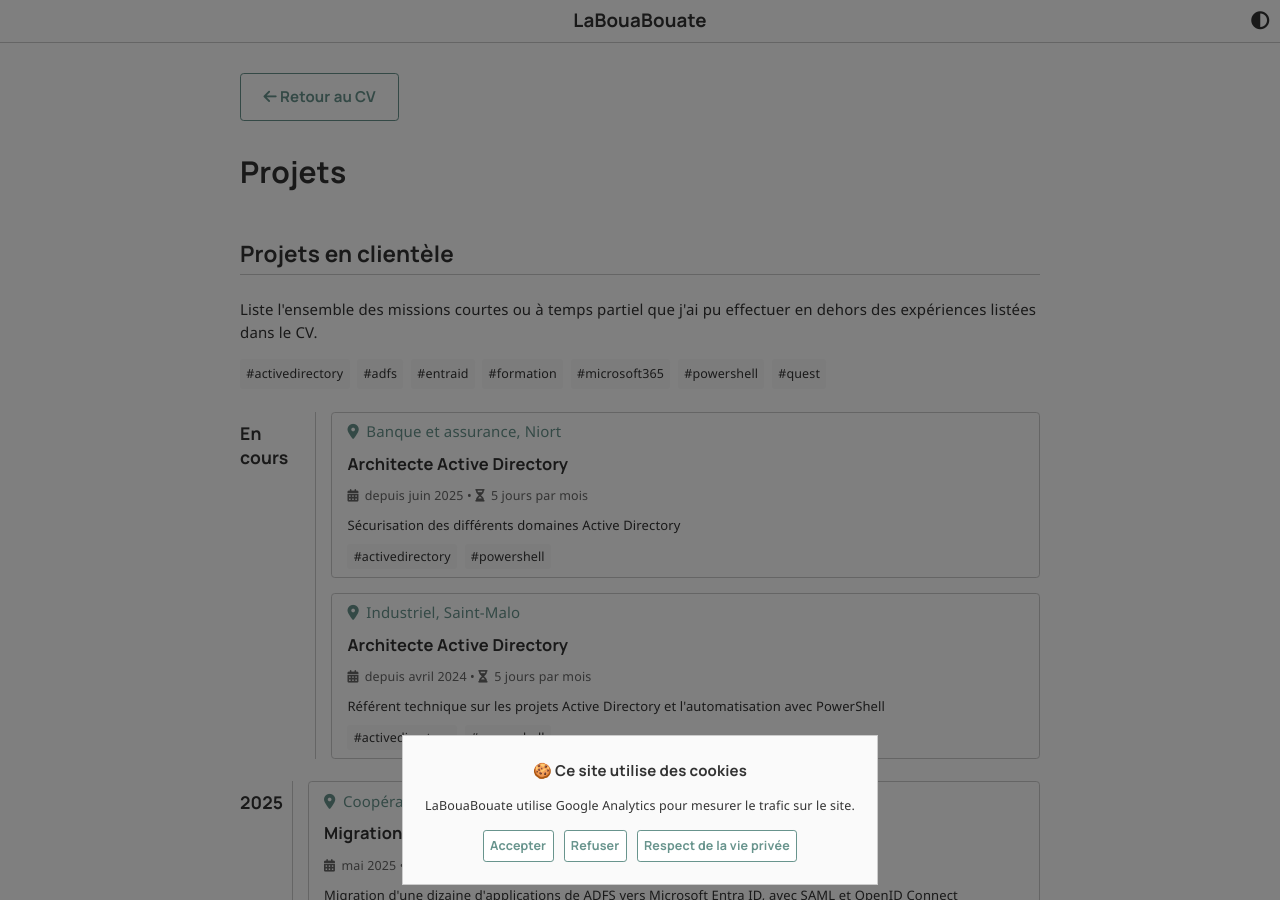
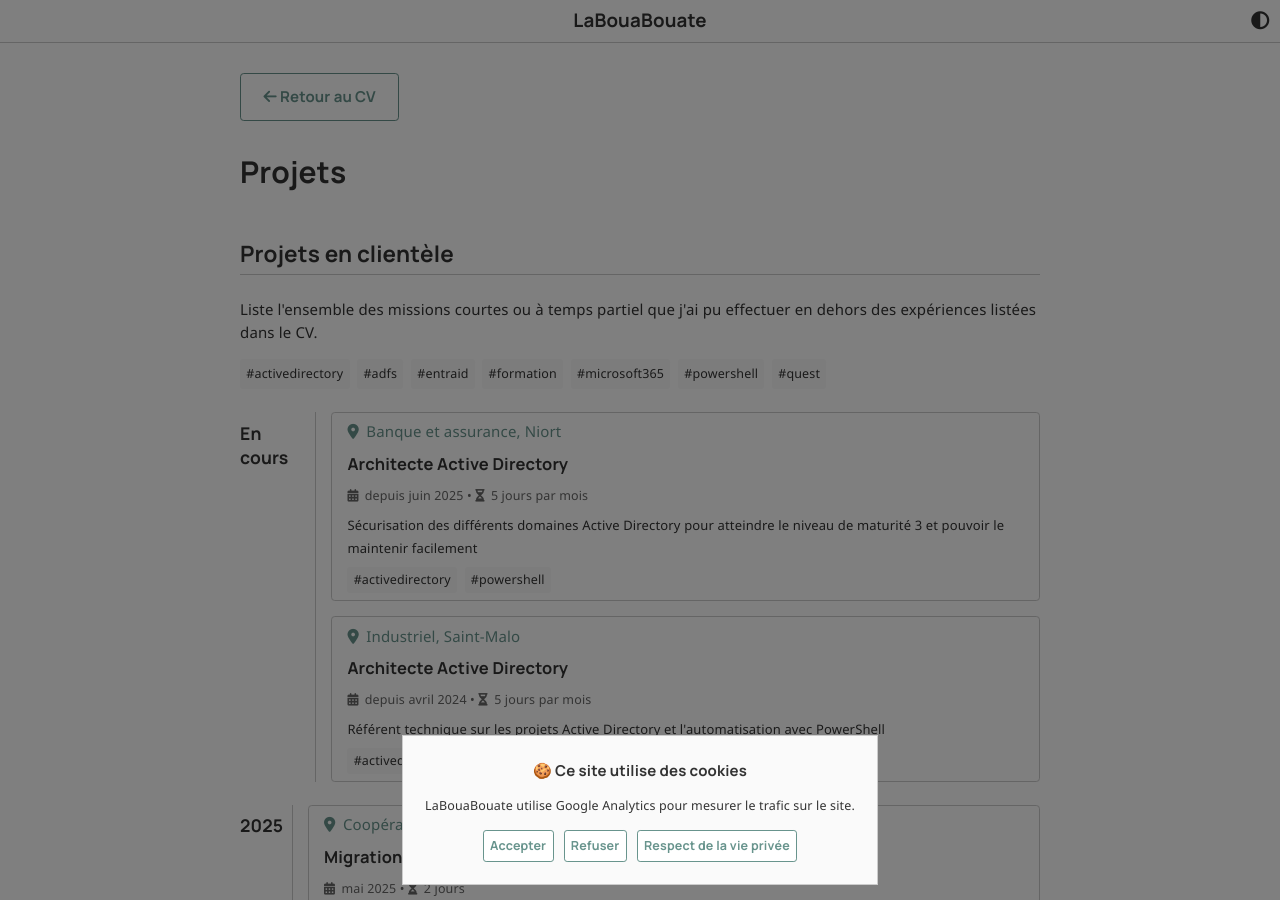
Before and after one commit to leobouard/leobouard.github.io, a Jekyll site: the page built from _pages/projects.html, in a window 1280 px wide and 900 px high. Built offline with Jekyll 4.4.1, drawn with Linux system fonts in a browser that asks for light colours; nearby versions of some CDN libraries; some web fonts are replaced.

Commit message:
Update projects.json

```diff
--- a/_data/projects.json
+++ b/_data/projects.json
@@ -7,7 +7,7 @@
                 "title": "Architecte Active Directory",
                 "period": "depuis juin 2025",
                 "duration": "5 jours par mois",
-                "description": "Sécurisation des différents domaines Active Directory",
+                "description": "Sécurisation des différents domaines Active Directory pour atteindre le niveau de maturité 3 et pouvoir le maintenir facilement",
                 "tags": ["activedirectory", "powershell"]
             },
             {
```
